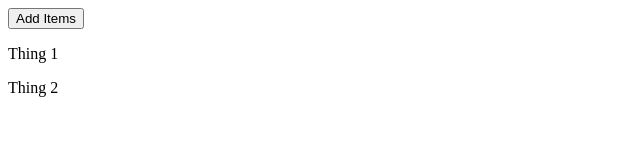
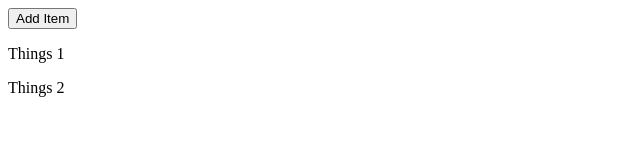
Before and after one commit to HarikaPenukonda/event-listener-tutorial, a React (Create React App) app: page / in a window 1280 px wide. Shown: the top 160 px of the page, without its empty margins (0-640 px from the left). Built offline with nearby package versions, Linux system fonts and the light colour scheme.

Commit message:
error - infoThings.map is not a function

```diff
--- a/src/App.js
+++ b/src/App.js
@@ -3,7 +3,8 @@ import React from "react";
 //import Conundrum from "./Conundrum";
 //import StateDemo from "./StateDemo";
 //import Counter from "./Counter";
-import ComplexArray from "./complexArrays"
+//import ComplexArray from "./complexArrays"
+import ComplexA from "./ComplexA"
 
 export default function App(){
     return(
@@ -11,7 +12,8 @@ export default function App(){
         //<StateDemo/>
         //<Counter/>
         //<Ternary/>
-        <ComplexArray/>
+        //<ComplexArray/>
+        <ComplexA/>
     )
 }
 
--- /dev/null
+++ b/src/ComplexA.js
@@ -0,0 +1,26 @@
+import React from "react";
+
+export default function ComplexA(){
+
+    /*
+        Challenge: See if you can do it all by yourself
+    */
+
+    const[infoThings, setInfoThings] = React.useState(["Things 1", "Things 2"])
+
+    function handleClick(){
+        setInfoThings(prevItems => [...prevItems] + `"Thing "${prevItems.length + 1}`)
+    }
+
+    const thingsElements = infoThings.map(things => <p>{things}</p>)
+
+
+
+        return(
+            <div>
+                <button onClick={handleClick}>Add Item</button>
+                {thingsElements}
+            </div>
+        )
+
+}
```
